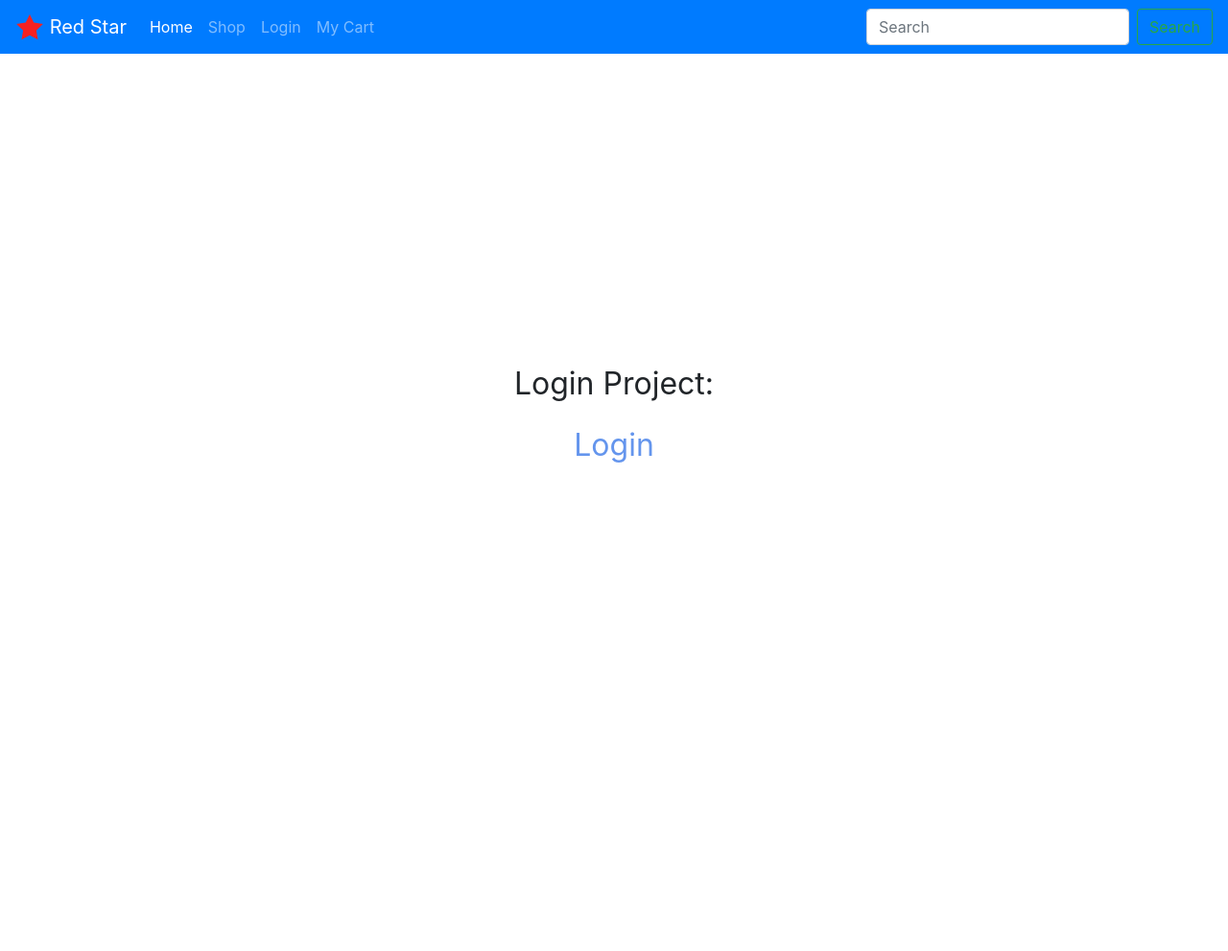
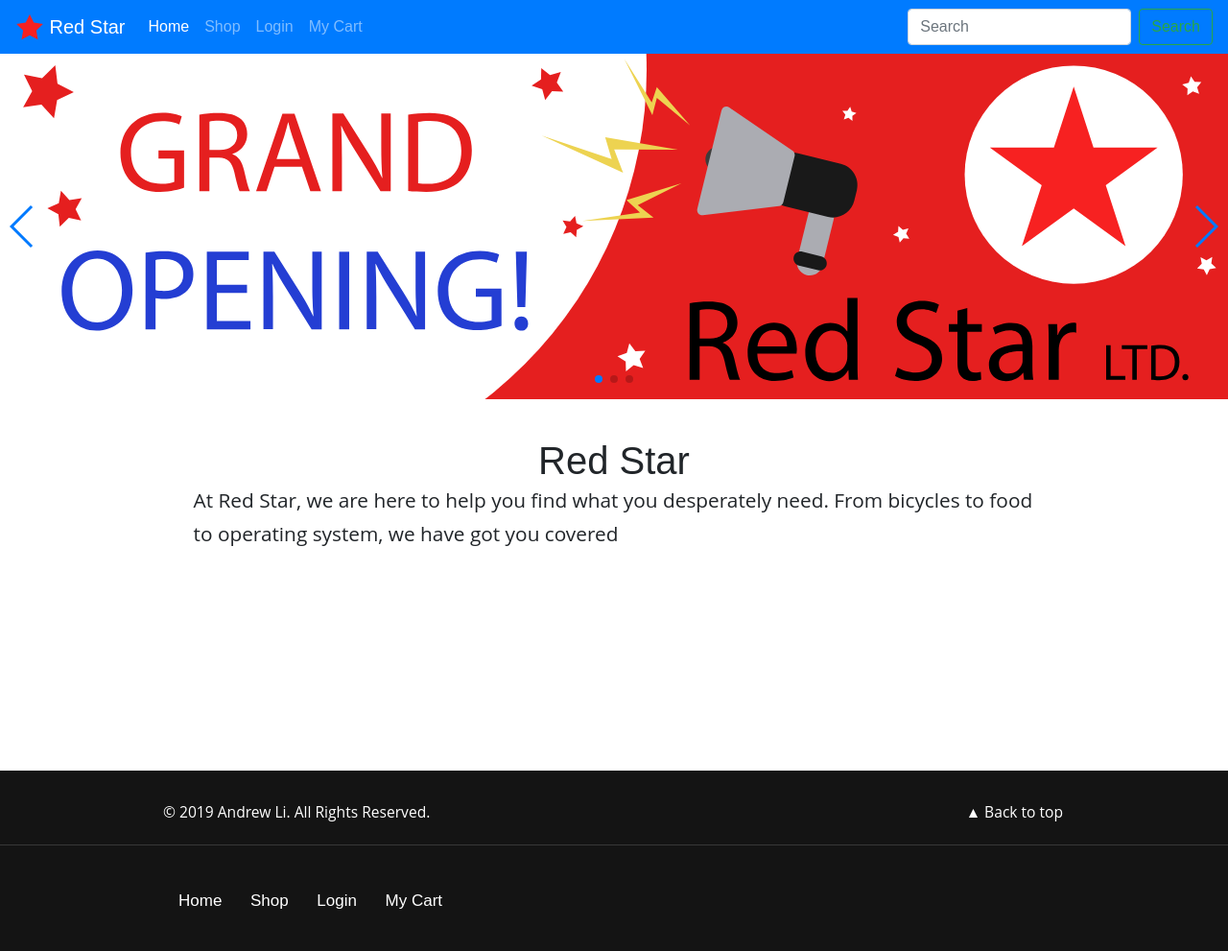
Before and after one commit to Zeyu-Li/django_ecommerse_app_deprecated, a Django app: page / in a window 1280 px wide. Shown: the whole page at 96% size. Before the commit the page ends 482 px from the top, so only its background shows below. Run offline with Django 3.2, Linux system fonts and the light colour scheme; some libraries are stand-ins or nearby versions.

Commit message:
updated carousel

```diff
--- /dev/null
+++ b/andrew_site/login/static/login/css/index.css
@@ -0,0 +1,161 @@
+body {
+    margin: 0;
+    max-width: 100%;
+    overflow-x: hidden;
+    font-family: PT Sans Narrow, sans-serif
+}
+p, h1, h2 {
+    margin: 0 auto;
+}
+h1 {
+    text-align: center;
+}
+.main {
+
+    position: block;
+    margin: 0 auto -188px;
+    max-width: 960px;
+
+}
+p {
+    font-family: 'Open Sans', sans-serif;
+    font-size: 1.3em;
+    line-height: 1.7em;
+    padding-left: 2em;
+    padding-right: 2em;
+}
+.top_link p:hover {
+    color: yellow;
+}
+.form-control:focus {
+    border-color: #23243a !important;
+    box-shadow: 0 0 5px rgba(34, 35, 61, 1) !important;
+}
+.nav-link:hover, .navbar-brand:hover, .nav-link, .navbar-brand {
+    transition: .2s;
+    -moz-transition: .2s;
+    -webkit-transition: .2s;
+    -o-transition: .2s;
+}
+.navbar-dark .navbar-brand:hover {
+    color: #ff304b;
+}
+
+/* footer */
+
+.footer a {
+    text-decoration: none;
+}
+.push {
+    height: 188px;
+}
+.footer {
+    background-color: #141414;
+    width: 100%;
+    height: 188px;
+}
+
+.footer1 {
+    padding-top: 30px;
+    padding-bottom: 5px;
+    font-size: 13px;
+    position: relative;
+    max-width: 960px;
+    margin-left: auto;
+    margin-right: auto
+}
+
+.footer2 {
+    padding-top: 5px;
+    padding-bottom: 15px;
+    font-size: 13px;
+    position: relative;
+    max-width: 960px;
+    margin-left: auto;
+    margin-right: auto;
+    background: #141414
+}
+
+.footernote {
+    color: #fff;
+    max-width: 960px;
+    margin-left: auto;
+    margin-right: auto;
+    position: relative;
+    font-size: 1.2em;
+    padding-left: 10px;
+    padding-right: 10px
+}
+
+.backtotop {
+    float: right;
+    padding-right: 2px;
+    color: #fff;
+    transition: .2s;
+    -moz-transition: .2s;
+    -webkit-transition: .2s;
+    -o-transition: .2s
+}
+
+.bottom {
+    list-style: none;
+    margin: 0;
+    padding: 20px 0;
+    vertical-align: top;
+    position: relative;
+    height: 100%
+}
+
+.bottom>li>a:hover,
+.backtotop:hover {
+    color: rgba(223, 223, 223, 0.85);
+    transition: .2s;
+    -moz-transition: .2s;
+    -webkit-transition: .2s;
+    -o-transition: .2s
+}
+
+.bottom>li {
+    display: inline-block;
+    padding-left: 2em
+}
+
+.bottom>li>a {
+    color: #fff;
+    font-size: 17px;
+    line-height: 2em;
+    transition: .2s;
+    -moz-transition: .2s;
+    -webkit-transition: .2s;
+    -o-transition: .2s
+
+}
+
+.divider {
+    border: 0;
+    border-top: 1px solid #383838
+}
+
+/* footer */
+
+/* scrollbar */
+
+::-webkit-scrollbar {
+    width: 12px
+}
+
+::-webkit-scrollbar-track {
+    background: rgba(247, 247, 247, 0.23);
+    box-shadow: inset 0 0 2px #efefef
+}
+
+::-webkit-scrollbar-thumb {
+    background: #0c0c0c;
+    border-radius: 5px
+}
+
+::-webkit-scrollbar-thumb:hover {
+    background: #2d2d2d
+}
+
+/* scrollbar */
--- a/andrew_site/login/templates/base.html
+++ b/andrew_site/login/templates/base.html
@@ -1,11 +1,13 @@
 {% load static %}
 <!DOCTYPE HTML>
 <html>
+
 <head>
     {% comment %} TODO:
     redo front page
-https://www.youtube.com/watch?v=s_kB9ni9Ukg&list=PLw02n0FEB3E3VSHjyYMcFadtQORvl1Ssj&index=14
+    Left off: https://www.youtube.com/watch?v=s_kB9ni9Ukg&list=PLw02n0FEB3E3VSHjyYMcFadtQORvl1Ssj&index=14
     {% endcomment %}
+
     <!-- meta -->
     <meta charset="utf-8">
     <meta name="description" content="Login website">
@@ -17,52 +19,29 @@ https://www.youtube.com/watch?v=s_kB9ni9Ukg&list=PLw02n0FEB3E3VSHjyYMcFadtQORvl1
     <title> Red Star | {% block title %} {% endblock title %} </title>
     <!-- JS -->
     <script src="https://ajax.googleapis.com/ajax/libs/jquery/3.3.1/jquery.min.js"></script>
-    <script>if (!window.jQuery) document.write('<script src="jslib/jquery-3.3.1.min.js"><\/script>');</script>
     <script src="{% static 'login/jslib/bootstrap.min.js' %}"></script>
     <!-- Styleshet -->
     <link rel="stylesheet" href="{% static 'login/css/bootstrap.min.css' %}" type="text/css">
+    <link rel="stylesheet" href="{% static 'login/css/index.css' %}" type="text/css">
     <style>
-.main {
-
-    position: block;
-    margin-top: 2vh;
-    text-align: center;
-
-}
-p {
-    font-size: 2em;
-}
-.top_link p:hover {
-    color: yellow;
-}
-.form-control:focus {
-    border-color: #23243a !important;
-    box-shadow: 0 0 5px rgba(34, 35, 61, 1) !important;
-}
-.nav-link:hover, .navbar-brand:hover, .nav-link, .navbar-brand {
-    transition: .2s;
-    -moz-transition: .2s;
-    -webkit-transition: .2s;
-    -o-transition: .2s;
-}
-.navbar-dark .navbar-brand:hover {
-    color: #ff304b;
-}
         {% block style %} {% endblock style %}
     </style>
     <!-- swiper carousel http://idangero.us/swiper/demos/200-infinite-loop.html -->
+    <link rel="stylesheet" href="https://cdnjs.cloudflare.com/ajax/libs/Swiper/4.5.0/css/swiper.min.css">
 
 </head>
 
 <body>
 
     <!-- nav -->
-    <nav class="navbar navbar-expand-lg navbar-dark bg-primary">
-        <button class="navbar-toggler" type="button" data-toggle="collapse" data-target="#navbarTogglerDemo03" aria-controls="navbarTogglerDemo03" aria-expanded="false" aria-label="Toggle navigation">
+    <nav class="navbar navbar-expand-lg navbar-dark bg-primary sticky-top">
+        <button class="navbar-toggler" type="button" data-toggle="collapse" data-target="#navbarTogglerDemo03"
+            aria-controls="navbarTogglerDemo03" aria-expanded="false" aria-label="Toggle navigation">
             <span class="navbar-toggler-icon"></span>
         </button>
         <a class="navbar-brand" href="{% url 'home' %}">
-        <img src="{% static 'login/images/red_star.svg' %}" width="30" height="30" class="d-inline-block align-top img-fluid hoverable" alt="Red Star Ltd."> Red Star</a>
+            <img src="{% static 'login/images/red_star.svg' %}" width="30" height="30"
+                class="d-inline-block align-top img-fluid hoverable" alt="Red Star Ltd."> Red Star</a>
 
         <div class="collapse navbar-collapse" id="navbarTogglerDemo03">
             <ul class="navbar-nav mr-auto mt-2 mt-lg-0">
@@ -86,11 +65,47 @@ p {
         </div>
     </nav>
 
+    <div class="banner">
+        {% block banner %}
+        {% endblock banner %}
+    </div>
+
 
     <div class="main">
         {% block text %}
         {% endblock text %}
     </div>
 
+<div class="push"></div>
+<footer class="footer">
+
+    <div class="footer1">
+        <p class="footernote">&copy; 2019 Andrew Li. All Rights Reserved.
+        <a class="backtotop" href="#">&#9650; Back to top</a></p>
+    </div>
+    <hr class="divider">
+
+    <div class="footer2">
+
+        <ul class="bottom">
+            <li><a href="{% url 'home' %}">Home </a></li>
+            <li><a href="#">Shop </a></li>
+            <li><a href="{% url 'login' %}">Login </a></li>
+            <li><a href="#">My Cart </a></li>
+        </ul>
+
+    </div>
+
+<script>
+$(".backtotop").click(function () {
+    return $("html, body").animate({
+        scrollTop: 0
+    }, 300), !1
+})
+</script>
+
+</footer>
+
 </body>
+
 </html>
--- a/andrew_site/login/templates/login/home.html
+++ b/andrew_site/login/templates/login/home.html
@@ -1,5 +1,5 @@
 {% extends 'base.html' %}
-
+{% load static %}
 {% block title %} Home {% endblock %}
 
 {% block style %}
@@ -15,15 +15,69 @@
     transition: 1s;
 
 }
+h1 {
+    margin-top: 2vh;
+}
 .main {
-
-    margin-top: 40vh;
-
+    margin-top: 5vh;
+    margin-bottom: 5vh;
 }
 {% endblock style %}
 
+{% block banner %}
+
+<div class="swiper-container">
+    <div class="swiper-wrapper">
+        <div class="swiper-slide"><img src="{% static 'login/images/opening1.svg' %}"></div>
+        <div class="swiper-slide"><img src="{% static 'login/images/opening2.svg' %}"></div>
+        <div class="swiper-slide"><img src="{% static 'login/images/opening3.svg' %}"></div>
+    </div>
+    <!-- Add Pagination -->
+    <div class="swiper-pagination"></div>
+    <!-- Add Arrows -->
+    <div class="swiper-button-next"></div>
+    <div class="swiper-button-prev"></div>
+</div>
+
+    <!-- swiper carousel http://idangero.us/swiper/demos/200-infinite-loop.html -->
+<script src="https://cdnjs.cloudflare.com/ajax/libs/Swiper/4.5.0/js/swiper.min.js"></script>
+<script>
+    var swiper = new Swiper('.swiper-container', {
+        spaceBetween: 30,
+        centeredSlides: true,
+        loop: true,
+    autoplay: {
+        delay: 2500,
+        disableOnInteraction: false,
+    },
+    pagination: {
+        el: '.swiper-pagination',
+        clickable: true,
+    },
+    navigation: {
+        nextEl: '.swiper-button-next',
+        prevEl: '.swiper-button-prev',
+        },
+    });
+
+    $(document).ready(function() {
+    var mySwiper = document.querySelector('.swiper-container').swiper
+
+    $(".swiper-container").mouseenter(function() {
+        mySwiper.autoplay.stop();
+    });
+
+    $(".swiper-container").mouseleave(function() {
+        mySwiper.autoplay.start();
+    });
+});
+</script>
+
+{% endblock banner %}
+
 {% block text %}
 
-<p> {{ text }} </p>
-<p> <a id="login" href="{% url "login" %}">Login</a></p>
+<h1>Red Star</h1>
+<p>At Red Star, we are here to help you find what you desperately need. From bicycles to food to operating system, we have got you covered</p>
+
 {% endblock text %}
--- a/andrew_site/login/templates/login/login.html
+++ b/andrew_site/login/templates/login/login.html
@@ -1,16 +1,18 @@
 {% extends 'base.html' %}
-
+{% load static %}
 {% block title %} Login {% endblock title %}
 
 {% block style %}
 .main {
-    margin-top: 30vh;
+    margin-top: 20vh;
+    margin-bottom: 20vh;
 }
 {% endblock style %}
 
 {% block active %} active {% endblock active %}
 
 {% block text %}
+
 <div class="container">
     <p>Login</p>
     <form method="POST">
```
Also changed, not shown: andrew_site/login/static/login/images/best_korea.svg (deleted), andrew_site/login/static/login/images/loudspeaker.svg (deleted), andrew_site/login/static/login/images/opening.svg (deleted), andrew_site/login/static/login/images/opening1.svg (added), andrew_site/login/static/login/images/opening2.svg (added), andrew_site/login/static/login/images/opening3.svg (added). Lines whose indentation alone changed are shown as unchanged.
